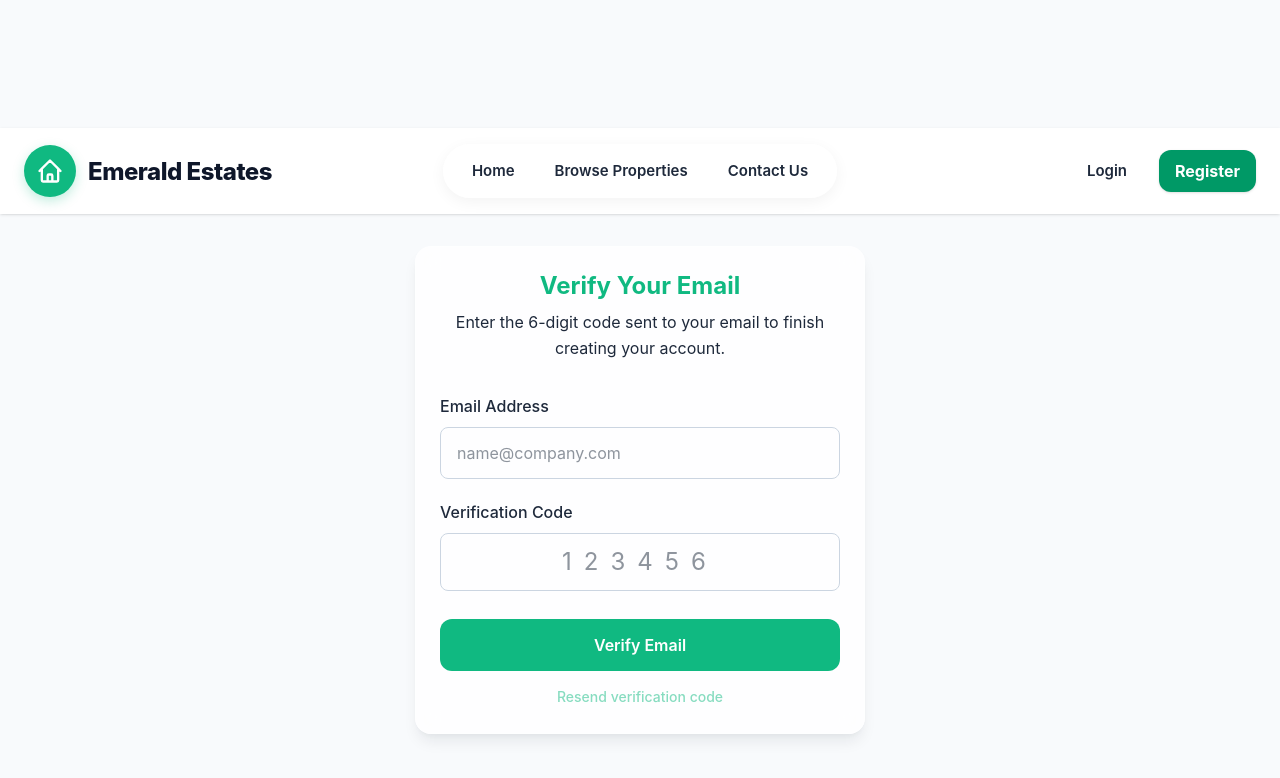
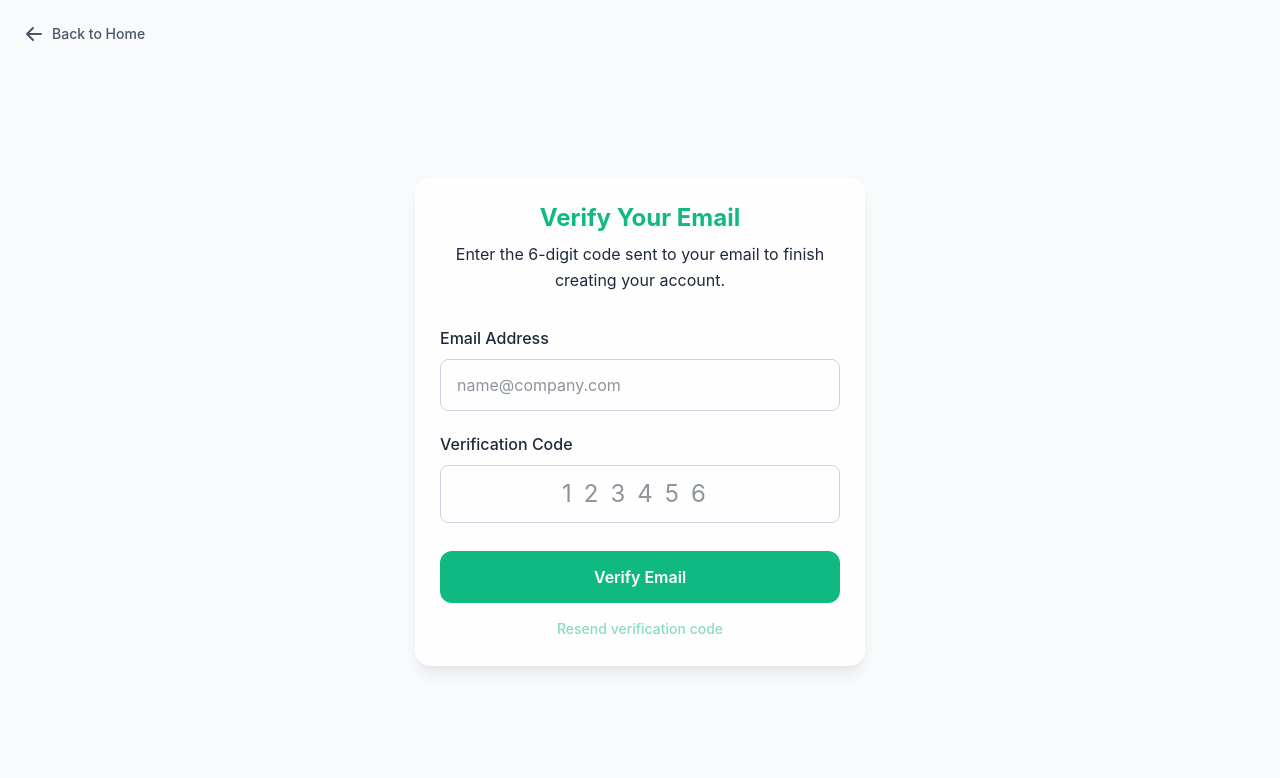
Before and after one commit to yhprasadhew/RealEstate-mern, a React (Vite) app in the folder frontend/: page /verify-email in a window 1280 px wide. Shown: the top 778 px of the page. Built offline with nearby package versions, Linux system fonts and the light colour scheme; no server answers.

Commit message:
verify-email page edited

```diff
--- a/frontend/src/pages/auth/VerifyEmail.jsx
+++ b/frontend/src/pages/auth/VerifyEmail.jsx
@@ -1,9 +1,9 @@
-import React, { useState } from "react";
+import { useState } from "react";
 import axios from "axios";
-import { useNavigate, useLocation } from "react-router-dom";
+import { useNavigate, useLocation, Link } from "react-router-dom";
+import { HiArrowLeft } from "react-icons/hi";
 
 import { verifyEmailStyles as s } from "../../assets/dummyStyles";
-import Navbar from "../../components/common/Navbar";
 import API_URL from "../../config";
 
 const VerifyEmail = () => {
@@ -72,10 +72,19 @@ const VerifyEmail = () => {
   };
 
   return (
-    <div className={s.pageContainer}>
-      <Navbar />
+    <div className="min-h-screen flex flex-col bg-bg-main">
+      {/* Back to Home Button */}
+      <div className="w-full max-w-7xl mx-auto px-6 pt-6 flex justify-start">
+        <Link
+          to="/"
+          className="inline-flex items-center gap-2 text-sm font-medium text-gray-600 hover:text-primary transition-colors"
+        >
+          <HiArrowLeft size={20} />
+          Back to Home
+        </Link>
+      </div>
 
-      <div className={s.containerCenter}>
+      <div className="flex-1 flex items-center justify-center p-4">
         <div className={s.card}>
           <h2 className={s.title}>Verify Your Email</h2>
 
```
